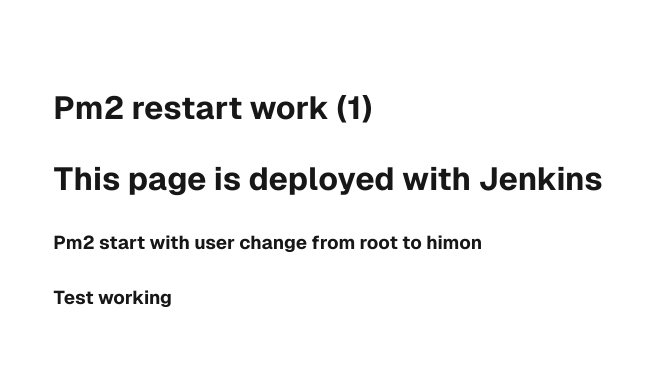
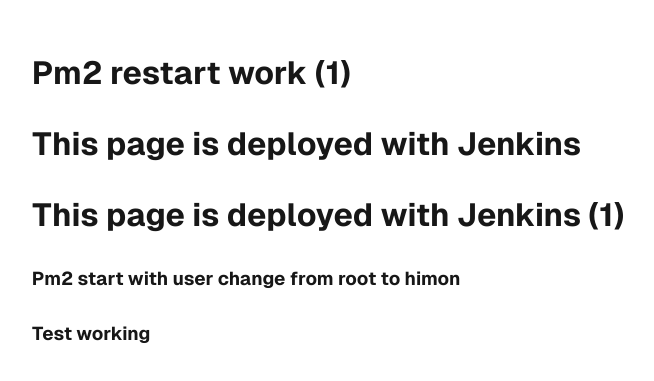
Before and after one commit to himonhimu/test-vps-with-next, a Next.js app: page / in a window 1280 px wide. Shown: the part 201-582 px from the top of the page, without its empty margins (312-966 px from the left). Built offline with nearby package versions, Linux system fonts and the light colour scheme.

Commit message:
Update page.js

```diff
--- a/src/app/page.js
+++ b/src/app/page.js
@@ -6,6 +6,8 @@
       <main className={styles.main}>
         <h1>Pm2 restart work (1)</h1>
         <h1>This page is deployed with Jenkins</h1>
+        <h1>This page is deployed with Jenkins (1)</h1>
+        {/* <h1>This page is deployed with Jenkins</h1> */}
         <h3>Pm2 start with user change from root to himon</h3>
         <h3>Test working</h3>
       </main>
```
